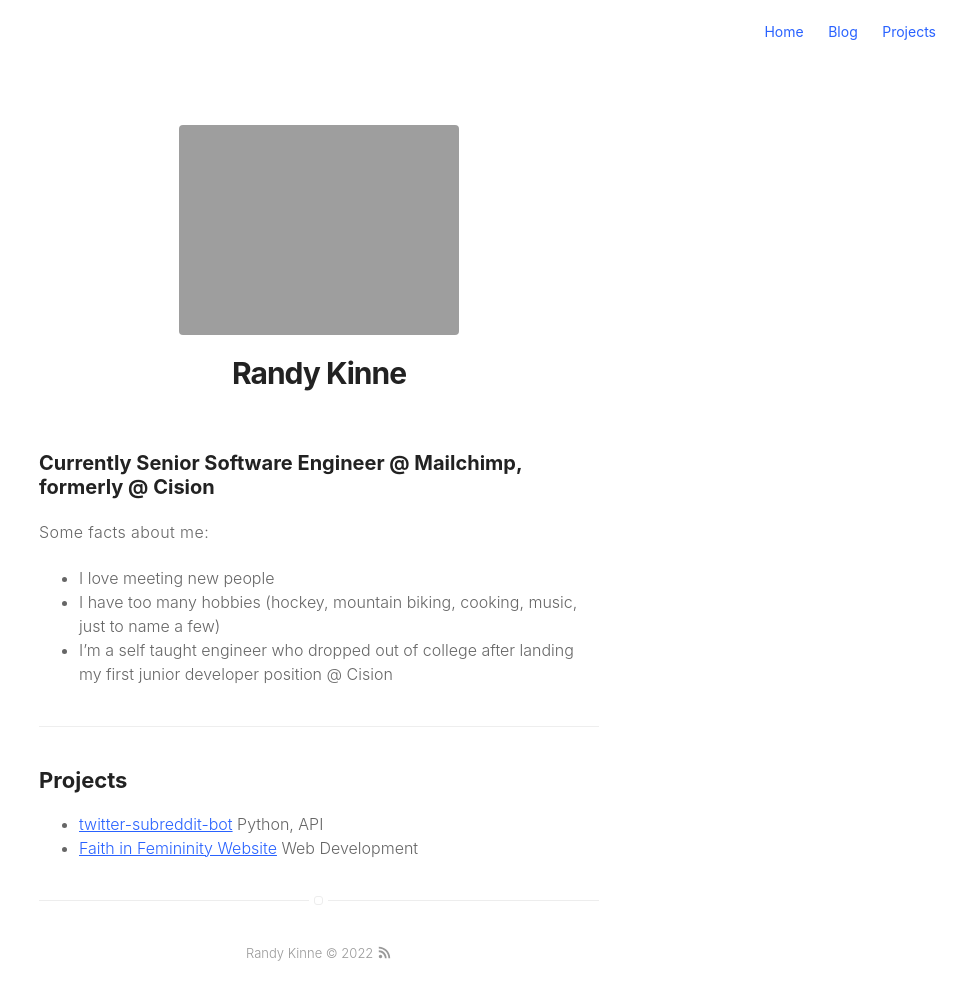
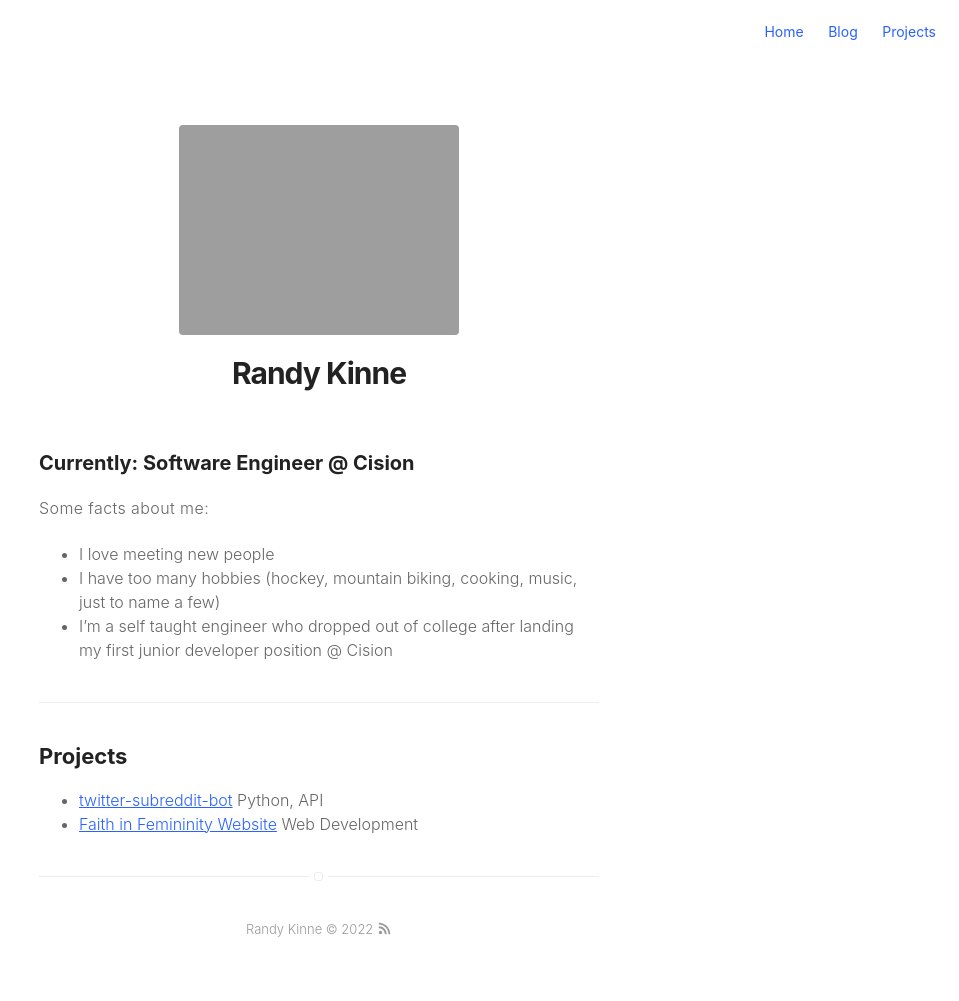
Before and after one commit to randykinne/randykinne.dev, a Jekyll site: the page built from about.md, in a window 1280 px wide. Shown: the whole page, without its empty margins (321-1280 px from the left). Built offline with Jekyll 4.4.1, drawn with Linux system fonts in a browser that asks for light colours; after the commit the page ends 977 px from its top, so only the background shows below that.

Commit message:
Update config

```diff
--- a/_config.yml
+++ b/_config.yml
@@ -52,7 +52,7 @@ email: me@randykinne.dev
 authors:
     randykinne:
         name: Randy Kinne
-        bio: Senior Software Engineer
+        bio: Software Engineer
         external-image: false
         picture: assets/images/profile-color.png
         twitter: randykinne_
--- a/about.md
+++ b/about.md
@@ -7,7 +7,7 @@ layout: page
 
 # Randy Kinne
 
-### Currently Senior Software Engineer @ Mailchimp, formerly @ Cision
+### Currently: Software Engineer @ Cision
 
 Some facts about me:
 - I love meeting new people
```
